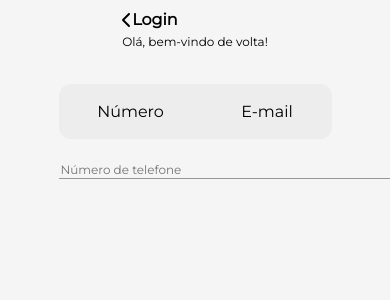
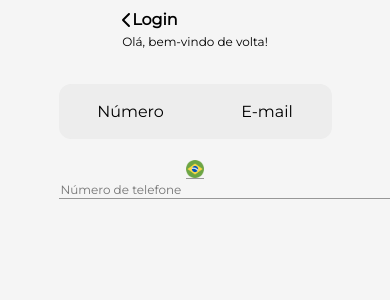
Before and after one commit to jgdlago/ATITUS_deafio_tecnologia_20223_2, a React (Create React App) app in the folder psico_app/: page / in a window 390 px wide. Shown: the top 300 px of the page. Built offline with nearby package versions, Linux system fonts and the light colour scheme.

Commit message:
phone input

```diff
--- a/psico_app/src/pages/authPage/auth.css
+++ b/psico_app/src/pages/authPage/auth.css
@@ -67,3 +67,10 @@ body {
     width: 350px;
     font-size: 12px;
 }
+
+.login-form img {
+    width: 18px;
+    border-bottom: 1px solid #979797;
+    vertical-align: middle;
+
+}
--- a/psico_app/src/pages/authPage/login.js
+++ b/psico_app/src/pages/authPage/login.js
@@ -1,6 +1,7 @@
 import './auth.css';
 import { FontAwesomeIcon } from '@fortawesome/react-fontawesome';
 import { faChevronLeft } from '@fortawesome/free-solid-svg-icons';
+import brasilIcon from './images/brasil.png';
 
 function Login() {
   return (
@@ -20,6 +21,7 @@ function Login() {
 
       <div className='login-form'>
         <form>
+          <img src={brasilIcon} alt="Brasil"/>
           <input type="tel" id="phone" name="phone" pattern="[0-9]{3}-[0-9]{3}-[0-9]{4}" placeholder="Número de telefone" required />
         </form>
       </div>
```
Also changed, not shown: psico_app/src/pages/authPage/images/brasil.png (added).
